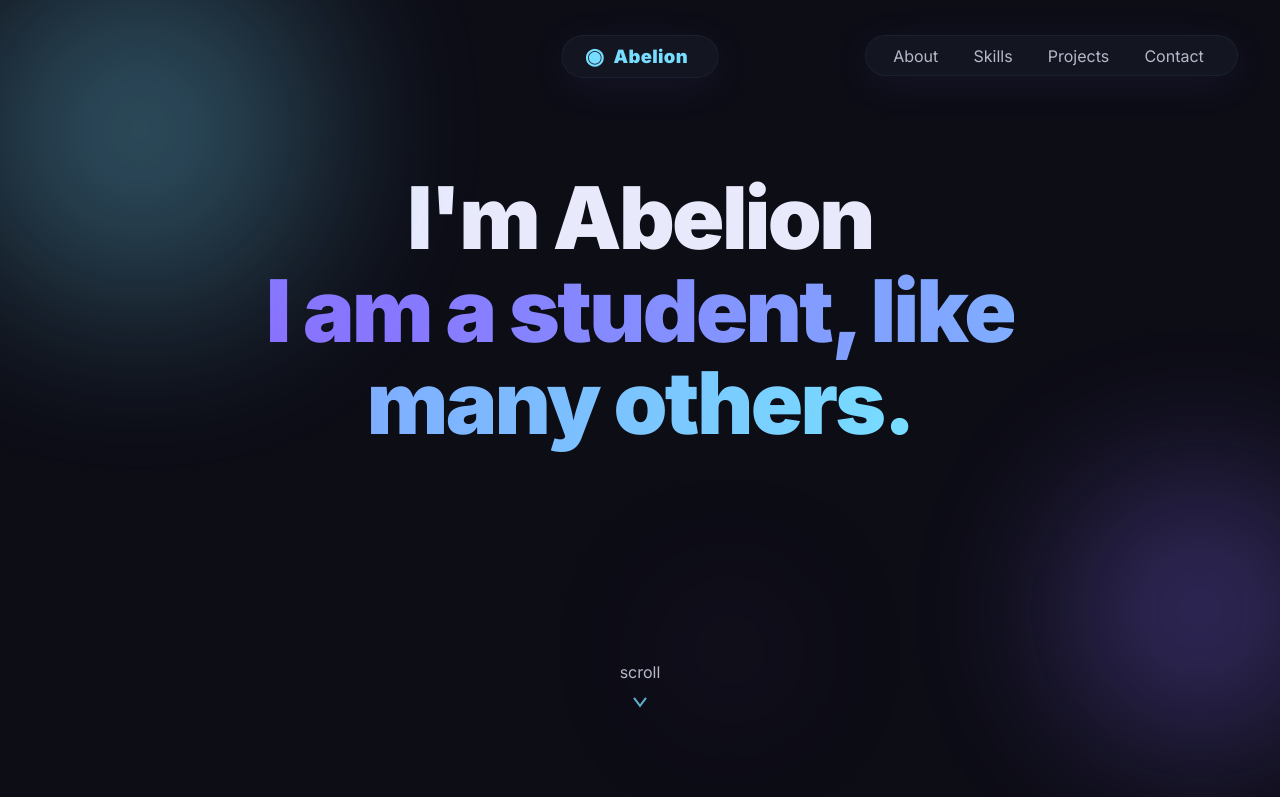
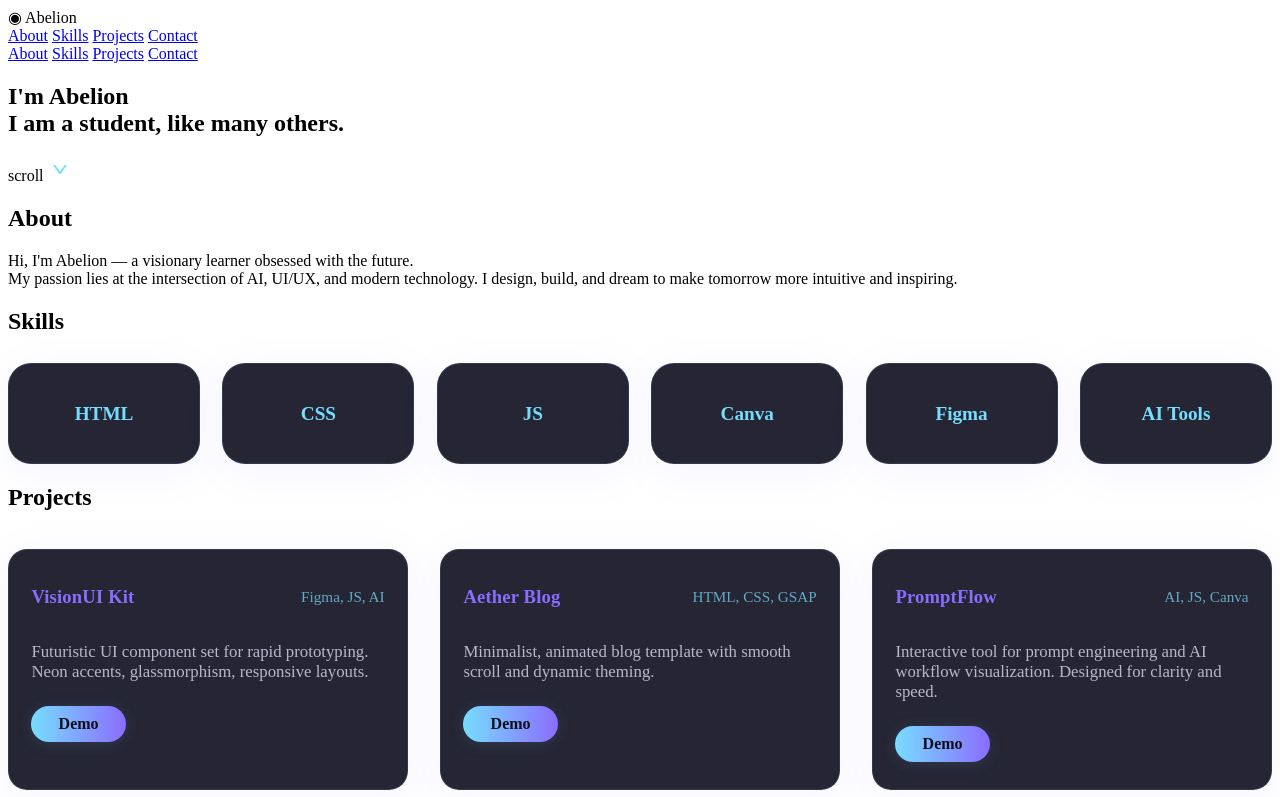
Before and after one commit to Abelion512/My-Porto, a plain HTML site: page index.html in a window 1280 px wide. Shown: the top 797 px of the page. Drawn offline with Linux system fonts and the light colour scheme.

Commit message:
Update style.css

```diff
--- a/style.css
+++ b/style.css
@@ -17,306 +17,101 @@
   --cursor-size: 32px;
 }
 
-html, body {
-  height: 100%;
-  margin: 0;
-  padding: 0;
-  background: var(--bg-main);
-  color: var(--text-main);
-  font-family: var(--font-main);
-  -webkit-font-smoothing: antialiased;
-  scroll-behavior: smooth;
-  overflow-x: hidden;
+/* ...navbar, hero, about, etc tetap seperti sebelumnya... */
+
+/* Skills grid (Card) */
+.skills-grid {
+  display: grid;
+  grid-template-columns: repeat(auto-fit, minmax(130px,1fr));
+  gap: 1.4em;
+  margin-top: 1.8em;
+}
+.skill-card {
+  background: var(--card-bg);
+  border-radius: var(--border-radius);
+  border: 1.5px solid var(--card-border);
+  box-shadow: var(--shadow-heavy);
+  text-align: center;
+  padding: 2em 0.6em;
+  font-size: 1.2em;
+  font-weight: 700;
+  color: var(--accent-blue);
+  transition: background 0.2s, scale 0.2s, box-shadow 0.2s;
+  cursor: pointer;
+  user-select: none;
+  position: relative;
+  overflow: hidden;
+}
+.skill-card:hover, .skill-card:focus {
+  background: linear-gradient(90deg, var(--accent-blue) 8%, var(--bg-main) 100%);
+  color: var(--bg-main);
+  scale: 1.04;
+  box-shadow: 0 0 0 2px var(--accent-blue), var(--shadow-glow);
 }
 
-body {
-  min-height: 100vh;
+/* Projects grid (Card + Button) */
+.projects-grid {
+  display: grid;
+  grid-template-columns: repeat(auto-fit, minmax(320px,1fr));
+  gap: 2em;
+  margin-top: 2.4em;
+}
+.project-card {
+  background: var(--card-bg);
+  border-radius: var(--border-radius);
+  border: 1.5px solid var(--card-border);
+  box-shadow: var(--shadow-heavy);
+  padding: 2.2em 1.4em 1.7em 1.4em;
+  display: flex;
+  flex-direction: column;
+  gap: 1.1em;
+  transition: box-shadow 0.24s, scale 0.18s;
   position: relative;
-  background: var(--bg-main);
-  z-index: 0;
+}
+.project-card:hover, .project-card:focus-within {
+  box-shadow: 0 0 0 2px var(--accent-purple), var(--shadow-glow);
+  scale: 1.025;
+}
+.project-header {
+  display: flex;
+  justify-content: space-between;
+  align-items: center;
+}
+.project-name {
+  font-weight: 800;
+  font-size: 1.16em;
+  color: var(--accent-purple);
+  letter-spacing: 0.01em;
+}
+.project-tools {
+  font-size: 0.95em;
+  color: var(--accent-blue);
+  opacity: 0.72;
+}
+.project-desc {
+  color: var(--text-subtle);
+  font-size: 1.05em;
+  margin-bottom: 0.4em;
+}
+.project-demo-btn {
+  align-self: flex-start;
+  background: linear-gradient(90deg, var(--accent-blue) 0%, var(--accent-purple) 100%);
+  color: var(--bg-main);
+  border: none;
+  border-radius: 2em;
+  padding: 0.55em 1.7em;
+  font-size: 1em;
+  font-weight: 700;
+  cursor: pointer;
+  box-shadow: 0 2px 16px 0 rgba(120,220,255,0.13);
+  transition: background 0.15s, color 0.15s, scale 0.2s;
+  text-decoration: none;
+  outline: none;
+}
+.project-demo-btn:hover, .project-demo-btn:focus {
+  background: linear-gradient(90deg, var(--accent-purple) 5%, var(--accent-blue) 100%);
+  color: var(--accent-blue);
+  scale: 1.08;
 }
 
-/* Navbar: Centered Brand, Right Links */
-.navbar {
-  position: fixed;
-  width: 100vw;
-  left: 0;
-  top: 0;
-  background: none;
-  box-shadow: none;
-  z-index: 30;
-  height: 0;
-  pointer-events: none;
-}
-.nav-brand-center {
-  pointer-events: all;
-  position: absolute;
-  left: 50%;
-  top: 2.2rem;
-  transform: translateX(-50%);
-  font-size: 1.15em;
-  font-weight: 800;
-  letter-spacing: 0.02em;
-  color: var(--accent-blue);
-  display: flex;
-  align-items: center;
-  gap: 0.5em;
-  cursor: pointer;
-  user-select: none;
-  transition: color 0.2s;
-  z-index: 41;
-  background: var(--nav-bg);
-  border-radius: 2em;
-  padding: 0.5em 1.6em 0.5em 1.2em;
-  border: 1px solid var(--nav-border);
-  box-shadow: var(--shadow-heavy);
-}
-.nav-dot {
-  font-size: 1.2em;
-  line-height: 1;
-  color: var(--accent-blue);
-}
-.nav-links {
-  pointer-events: all;
-  position: absolute;
-  right: 2.6rem;
-  top: 2.2rem;
-  display: flex;
-  gap: 1.2em;
-  background: var(--nav-bg);
-  border-radius: 2em;
-  padding: 0.5em 1.6em 0.5em 1.2em;
-  border: 1px solid var(--nav-border);
-  box-shadow: var(--shadow-heavy);
-  z-index: 40;
-}
-.nav-link {
-  color: var(--text-main);
-  text-decoration: none;
-  font-size: 1em;
-  font-weight: 500;
-  opacity: 0.77;
-  transition: opacity 0.19s, color 0.18s, letter-spacing 0.2s;
-  position: relative;
-  z-index: 1;
-  padding: 0.1em 0.5em;
-  border-radius: 1em;
-}
-.nav-link:hover,
-.nav-link:focus {
-  opacity: 1;
-  color: var(--accent-blue);
-  letter-spacing: 0.04em;
-  background: rgba(120,220,255,0.10);
-}
-.nav-burger {
-  pointer-events: all;
-  display: none;
-  flex-direction: column;
-  gap: 0.28em;
-  cursor: pointer;
-  margin-left: 1.2em;
-  z-index: 42;
-  position: absolute;
-  right: 2.2rem;
-  top: 2.3rem;
-}
-.nav-burger span {
-  width: 24px;
-  height: 2.5px;
-  background: var(--accent-blue);
-  border-radius: 2px;
-  display: block;
-  transition: background 0.2s;
-}
-
-/* Mobile Slide Nav */
-.mobile-nav {
-  position: fixed;
-  top: 0; right: -100vw;
-  width: 80vw;
-  max-width: 344px;
-  height: 100vh;
-  background: var(--bg-main);
-  box-shadow: -12px 0 40px 0 rgba(120,220,255,0.08);
-  transition: right 0.33s cubic-bezier(.7,.25,.2,1);
-  z-index: 100;
-  display: flex;
-  flex-direction: column;
-  padding: 2.5em 2em;
-  gap: 2em;
-}
-.mobile-nav.open {
-  right: 0;
-}
-.mobile-link {
-  font-size: 1.25em;
-  text-decoration: none;
-  color: var(--text-main);
-  font-weight: 600;
-  opacity: 0.9;
-  margin-bottom: 0.6em;
-  transition: color 0.19s, opacity 0.19s;
-  border-radius: 0.8em;
-  padding: 0.3em 0.7em;
-}
-.mobile-link:hover,
-.mobile-link:focus {
-  color: var(--accent-blue);
-  opacity: 1;
-  background: rgba(120,220,255,0.10);
-}
-
-/* Hero Section Full Center */
-.section.hero {
-  min-height: 100vh;
-  display: flex;
-  align-items: center;
-  justify-content: center;
-  text-align: center;
-  padding: 0;
-}
-.hero-content {
-  width: 100%;
-  max-width: 900px;
-  margin: 0 auto;
-  padding: 0;
-  display: flex;
-  flex-direction: column;
-  align-items: center;
-  justify-content: center;
-}
-.hero-title {
-  font-size: clamp(2.9rem, 7vw, 5.4rem);
-  font-weight: 900;
-  line-height: 1.07;
-  margin-bottom: 2.7em;
-  letter-spacing: -0.03em;
-  transition: color 0.3s;
-}
-.scroll-down {
-  display: flex;
-  flex-direction: column;
-  align-items: center;
-  gap: 0.5em;
-  cursor: pointer;
-  opacity: 0.78;
-  animation: bounce 1.2s infinite alternate;
-  transition: opacity 0.17s;
-  margin-top: -2.2em;
-}
-.scroll-down:hover {
-  opacity: 1;
-}
-@keyframes bounce {
-  from { transform: translateY(0);}
-  to { transform: translateY(16px);}
-}
-.gradient-text {
-  background: linear-gradient(90deg, var(--accent-purple) 0%, var(--accent-blue) 100%);
-  -webkit-background-clip: text;
-  -webkit-text-fill-color: transparent;
-  background-clip: text;
-}
-
-.section-title {
-  font-size: 2.4rem;
-  font-weight: 800;
-  margin-bottom: 1.8em;
-  background: linear-gradient(90deg,var(--accent-blue) 0%,var(--accent-purple) 100%);
-  -webkit-background-clip: text;
-  -webkit-text-fill-color: transparent;
-}
-.container {
-  width: 96%;
-  max-width: 900px;
-  margin: 0 auto;
-  padding: 4em 0;
-}
-.about-text {
-  font-size: 1.33em;
-  color: var(--text-main);
-  max-width: 650px;
-  line-height: 1.6;
-  margin: 0 auto;
-}
-.accent {
-  color: var(--accent-blue);
-  font-weight: 700;
-  letter-spacing: 0.02em;
-}
-
-/* ... (section skills, projects, contact, custom-cursor, animate-in, bg-shape, etc, sama seperti versi sebelumnya)... */
-
-.bg-shape {
-  position: fixed;
-  z-index: 0;
-  filter: blur(60px);
-  opacity: 0.38;
-  pointer-events: none;
-}
-.bg-shape1 {
-  width: 500px; height: 500px;
-  top: -120px; left: -110px;
-  background: radial-gradient(circle, var(--accent-blue) 0%, transparent 80%);
-}
-.bg-shape2 {
-  width: 480px; height: 380px;
-  bottom: 0; right: -160px;
-  background: radial-gradient(circle, var(--accent-purple) 0%, transparent 70%);
-}
-.bg-shape3 {
-  width: 180px; height: 180px;
-  top: 70vh; left: 50vw;
-  background: radial-gradient(circle, #2e1e40 0%, transparent 70%);
-}
-
-/* Responsive */
-@media (max-width: 900px) {
-  .container {
-    padding: 2.3em 0;
-    max-width: 96vw;
-  }
-  .nav-links {
-    right: 1em;
-    top: 1em;
-    padding: 0.45em 1.1em 0.45em 0.8em;
-  }
-  .nav-brand-center {
-    top: 1em;
-    padding: 0.45em 1.1em 0.45em 0.8em;
-  }
-}
-@media (max-width: 650px) {
-  .hero-title {
-    font-size: clamp(2.2rem, 9vw, 3.5rem);
-  }
-  .container {
-    padding: 1.8em 0;
-  }
-  .projects-grid {
-    grid-template-columns: 1fr;
-    gap: 1.3em;
-  }
-  .skills-grid {
-    grid-template-columns: 1fr 1fr;
-    gap: 1em;
-  }
-  .nav-links {
-    display: none;
-  }
-  .nav-burger {
-    display: flex;
-  }
-  .nav-brand-center {
-    left: 50%;
-    top: 0.9em;
-    padding: 0.4em 0.9em 0.4em 0.7em;
-    font-size: 1em;
-  }
-  .mobile-nav {
-    padding: 2.2em 1.3em;
-    width: 90vw;
-    max-width: 320px;
-  }
-}
+/* ...responsive & sisa style tetap seperti sebelumnya... */
```
